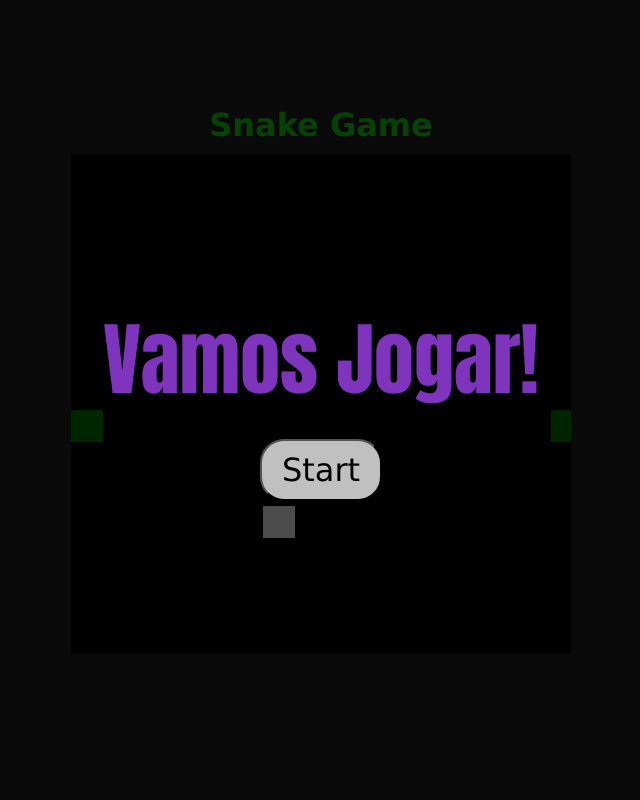
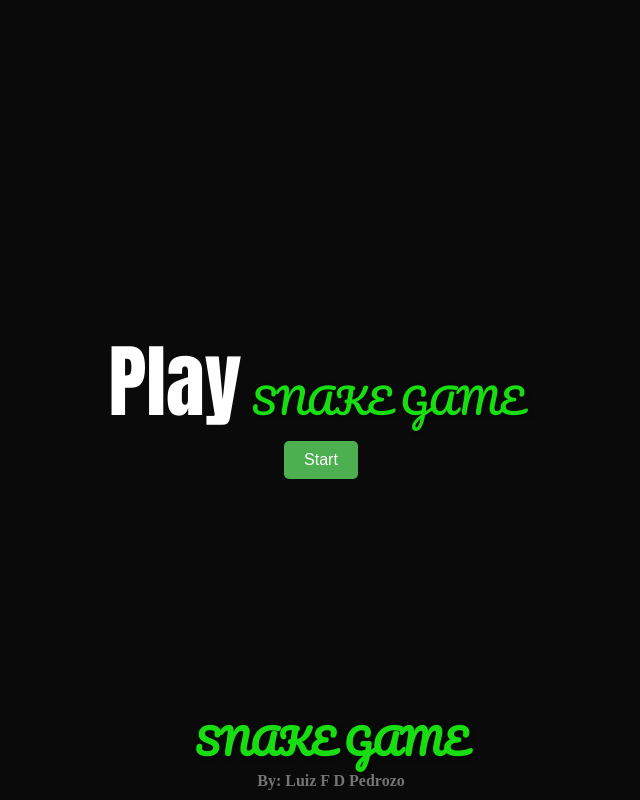
Before and after one commit to fatalite38/snakeGame, a plain HTML site: page index.html in a window 1280 px wide. Shown: the whole page, without its empty margins (319-959 px from the left). Drawn offline with Linux system fonts and the light colour scheme.

Commit message:
Segunda atualização no jogo Snake

```diff
--- a/index.html
+++ b/index.html
@@ -4,21 +4,29 @@
     <meta charset="UTF-8">
     <meta http-equiv="X-UA-Compatible" content="IE=edge">
     <meta name="viewport" content="width=device-width, initial-scale=1.0">
+
+    <link href="https://fonts.googleapis.com/css2?family=Pacifico&display=swap" rel="stylesheet">
+
+
     <link rel="stylesheet" href="style.css">
 
     <title>Snake Game</title>
 </head>
 <body>
-    <h1 class="text">Snake Game</h1>
+    <div id="lets-go" class="game-over">
+        <p>Play<span class="snake-spam">Snake Game</span></p>
+        <button id="start-button" class="button">Start</button>
+    </div>
     <canvas class="canvas" id="snake" width="500" height="500"></canvas>
     <div id="game-over" class="game-over">
         <p>Game Over</p>
         <button id="restart-button">Restart</button>
     </div>
-    <div id="lets-go" class="game-over">
-        <p>Vamos Jogar!</p>
-        <button id="start-button">Start</button>
+    <div class="footer">
+        <h1 class="text">Snake Game</h1>
+        <span class="name">By: Luiz F D Pedrozo</span>
     </div>
+
 
     <script defer src="script.js"></script>
 </body>
--- a/script.js
+++ b/script.js
@@ -3,6 +3,7 @@ const context = canvas.getContext("2d");
 const box = 32;
 const snake = [{ x: 8 * box, y: 8 * box }];
 let isGameOver = false;
+let isGameStarted = false;
  /* variavel da direção da cobra */
 let direction = "right";
 let gameInterval;
@@ -48,11 +49,12 @@ function mostrarLetsGo() {
 }
 mostrarLetsGo();
 
-document.getElementById("start-button").addEventListener("click", iniciarNovoJogo);
-
 
 /* funções para fazer a cobra aparecer ao lado oposto quando atravessar a caixa */
 function iniciarJogo(){
+    if (!isGameStarted) {
+        return;
+    }
     if (isGameOver) {
         return;
     }
@@ -111,6 +113,10 @@ function mostrarGameOver() {
     document.getElementById("game-over").style.display = "flex";
 }
 
+document.getElementById("start-button").addEventListener("click", function () {
+    isGameStarted = true; // Iniciar o jogo quando o botão "Start" for clicado
+});
+
 document.getElementById("restart-button").addEventListener("click", iniciarNovoJogo);
 
 function iniciarNovoJogo() {
@@ -119,7 +125,7 @@ function iniciarNovoJogo() {
     snake.length = 1;
     snake[0] = { x: 8 * box, y: 8 * box };
     direction = "right";
-    gameInterval = setInterval(iniciarJogo, 200);
+    gameInterval = setInterval(iniciarJogo, 250);
 }
 
 
--- a/style.css
+++ b/style.css
@@ -15,15 +15,39 @@ body {
 
 }
 
-.text{
+.snake-spam {
+    font-family: 'Pacifico', cursive;
+    text-transform: uppercase;
+    color: #18DD11;
+    text-shadow: 2px 2px 4px rgba(0, 0, 0, 0.5);
+    font-size: 35px;
+    padding: 50px 10px;
+}
 
-    display: flex;
-    justify-content: space-between;
-    flex-direction: row;
-    align-items: center;
-    padding-top: 60px;
-    color: rgb(24, 221, 17);
-    font-family: Verdana;
+.footer{
+    position: fixed;
+    bottom: 0;
+    left: 0;
+    width: 100%;
+    padding: 10px; /* Espaçamento interno do footer */
+    text-align: center; /* Centralizar texto no footer */
+
+}
+
+.footer .text {
+    font-family: 'Pacifico', cursive;
+    text-transform: uppercase; /* Transformar o texto em maiúsculas */
+    color: #18DD11;
+    text-shadow: 2px 2px 4px rgba(0, 0, 0, 0.5); /* Sombra para criar o efeito brilhante */
+    font-size: 35px;
+    padding-top: 50px;
+}
+
+.footer .name {
+    font-weight: bold ;
+    color: #747474;
+    padding-top: 10px;
+
 }
 
 .canvas {
@@ -37,8 +61,8 @@ body {
     left: 0;
     width: 100%;
     height: 100%;
-    background-color: rgba(0, 0, 0, 0.7);
-    color: rgb(127, 52, 189);
+    background-color: #000000;
+    color: #fff;
     text-align: center;
     font-size: 5rem;
     display: flex;
@@ -49,22 +73,24 @@ body {
 }
 
 #restart-button, #start-button {
-    margin-top: 20px;
+    background-color: #4CAF50;
+    color: white;
     padding: 10px 20px;
-    font-size: 2rem;
+    border: none; /* Remover borda padrão */
+    border-radius: 5px; /* Borda arredondada */
     cursor: pointer;
-    font-family:'Lucida Sans', 'Lucida Sans Regular', 'Lucida Grande', 'Lucida Sans Unicode', Geneva, Verdana, sans-serif;
-    border-radius: 1.5rem;
+    transition: background-color 0.3s ease; /* Efeito de transição na cor de fundo */
+    font-size: 16px;
 }
 
-#restart-button, #start-button {
+#restart-button:hover, #start-button:hover {
     cursor: pointer;
-    background-color: rgb(192, 192, 192);
+    background-color: #45a049;
 }
 
 #lets-go {
     background-color: rgba(0, 0, 0, 0.7);
-    color: rgb(127, 52, 189);
+    color: rgb(255, 255, 255);
     font-size: 5rem;
     font-family: Impact;
 }
```
